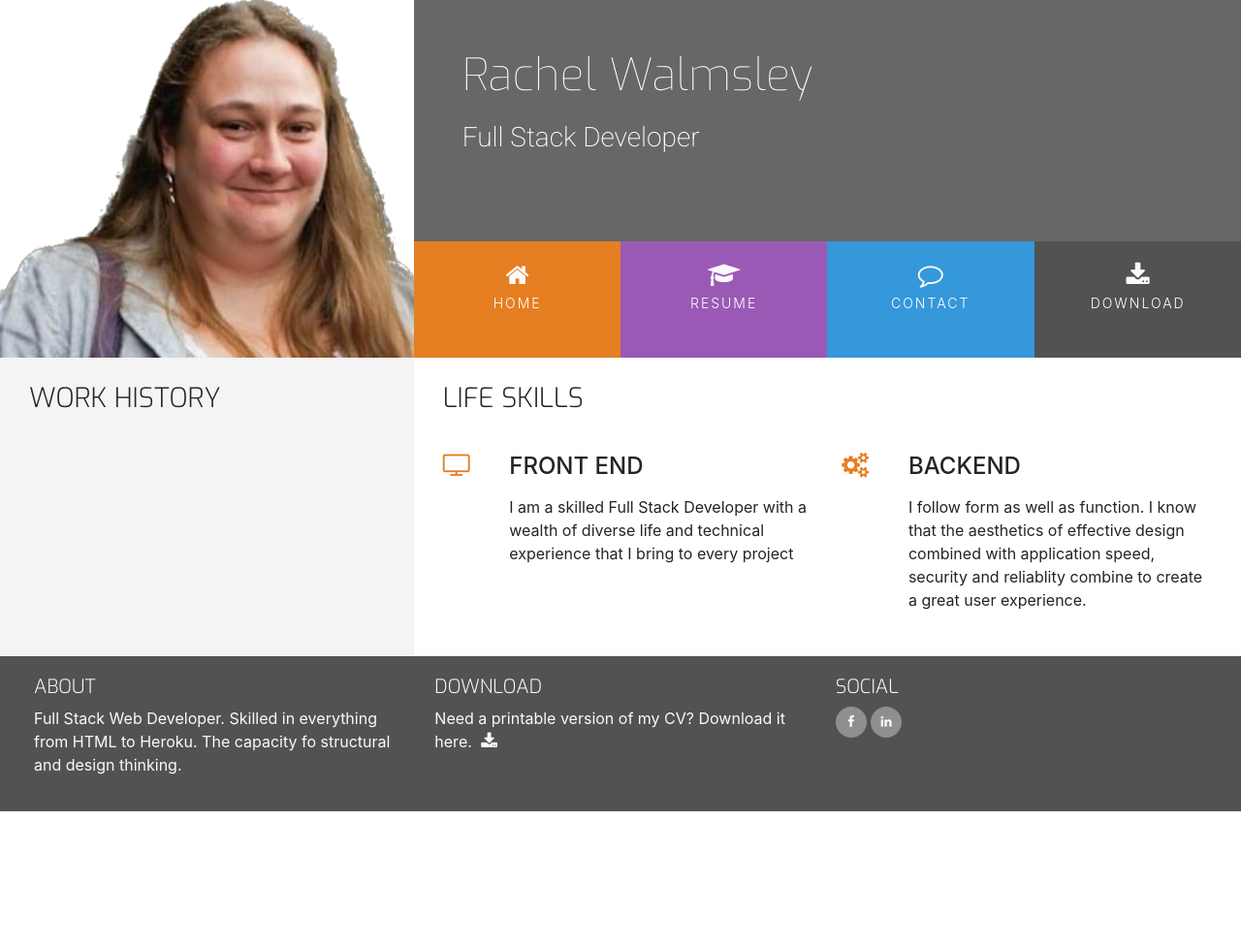
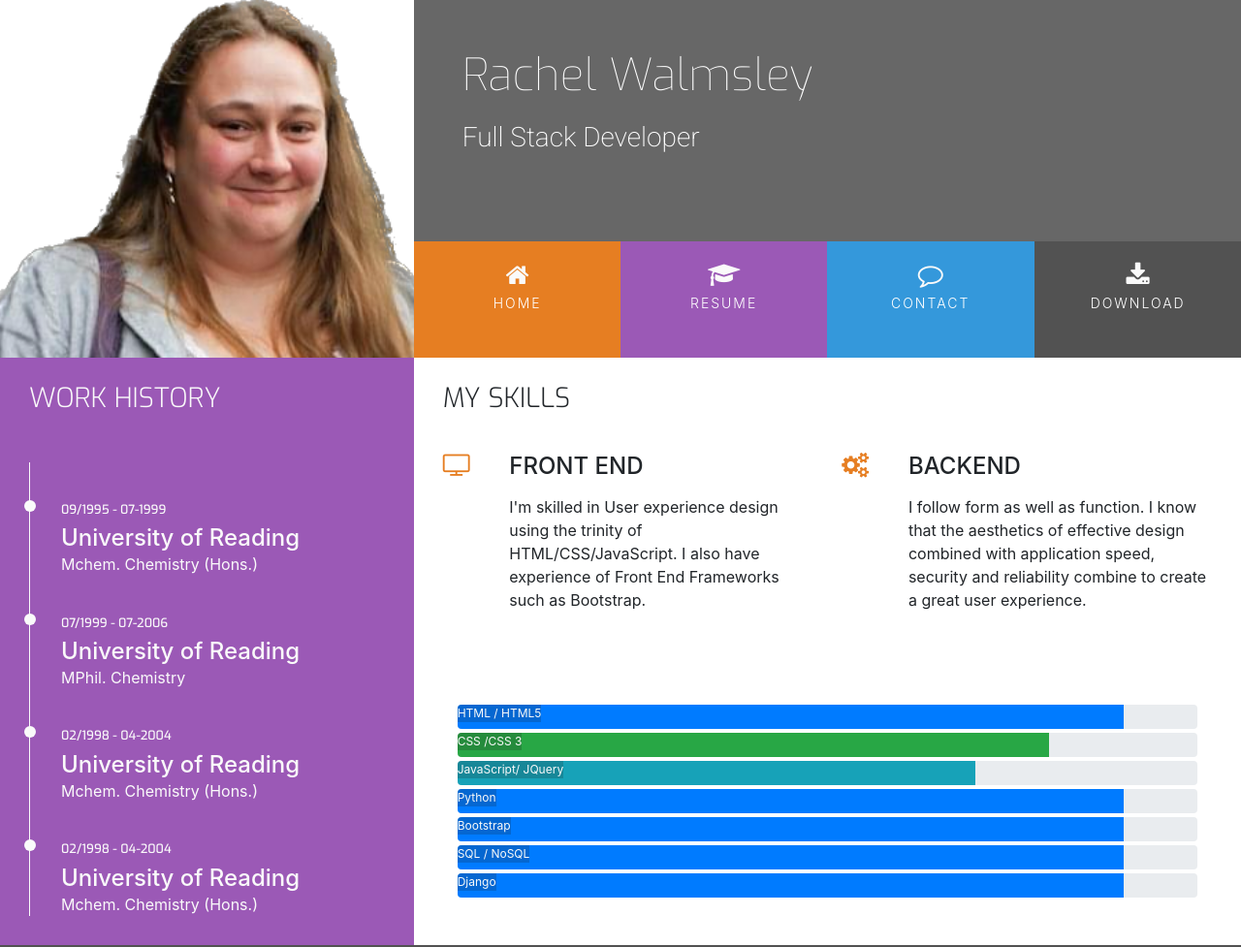
Before and after one commit to RachWalm/Resume-project, a plain HTML site: page resume.html in a window 1280 px wide. Shown: the top 977 px of the page at 97% size. Before the commit the page ends 837 px from the top, so only its background shows below. Drawn offline with nearby package versions, Linux system fonts and the light colour scheme.

Commit message:
Complete resume structure

```diff
--- a/assets/css/style.css
+++ b/assets/css/style.css
@@ -10,13 +10,20 @@
     background-color: #fff;
 }
 
+.bg-color-work-history {
+    background-color: #9b59b6;
+}
+
+.bg-color-contact {
+    background-color: #fff;
+}
+
 .ui-menu-color-home {
     background-color: #e67e22;
 }
 
 .bg-color-personal-info {
     background-color: #f4f4f4;
-    ;
 }
 
 .ui-menu-color-resume {
@@ -64,6 +71,7 @@ h4 {
     float: none;
 }
 
+.history-heading,
 .section-heading {
     font-family: "Exo", sans-serif;
     font-weight: 300;
@@ -260,3 +268,69 @@ footer {
     position: relative;
     width: 60%;
 }
+
+/* ----------------------------------------Skills */
+
+.progress {
+    position: relative;
+    height: 25px;
+    margin-bottom: 4px;
+}
+
+.progress-type {
+    position: absolute;
+    left: 0px;
+    font-weight: 400;
+    padding: 3px 30xp 2px 10px;
+    color: #fafafa;
+    background-color: rgba(25, 25, 25, 0.2);
+}
+
+.progress-section {
+    margin: 40px 20px;
+}
+
+
+/* ----------------------------------------Work History */
+
+.history-heading {
+    color: #fafafa;
+    margin-bottom: 50px;
+}
+
+.timeline-item {
+    padding: 4em 2em 0em 2em;
+    position: relative;
+    color: #fafafa;
+    border-left: 1px solid;
+}
+
+.timeline-item p {
+    padding: 0;
+    margin: 0;
+}
+
+.timeline-item:before {
+    content: attr(data-dates);
+    position: absolute;
+    left: 2.5em;
+    top: 3em;
+    display: block;
+    font-family: "Exo", sans-serif;
+    font-weight: 500;
+    font-size: 0.8em;
+    padding: 0;
+    margin: 0;
+}
+
+.timeline-item:after {
+    width: 12px;
+    height: 12px;
+    display: block;
+    top: 2.4em;
+    position: absolute;
+    left: -6px;
+    border-radius: 12px;
+    content: '';
+    background: #fafafa;
+}
--- a/resume.html
+++ b/resume.html
@@ -57,17 +57,33 @@
     </header>
     <section class="container-fluid">
         <div class="row">
-            <div class="col-md-4 bg-color-personal-info section-column">
+            <div class="col-md-4 bg-color-work-history section-column">
                 <div class="row">
                     <div class="col-12">
-                        <h3 class="section-heading uppercase">Work History</h3>
+                        <h3 class="history-heading uppercase">Work History</h3>
                     </div>
+                </div>
+                <div class="timeline-item" data-dates="09/1995 - 07-1999">
+                    <h4>University of Reading</h4>
+                    <p>Mchem. Chemistry (Hons.)</p>
+                </div>
+                <div class="timeline-item" data-dates="07/1999 - 07-2006">
+                    <h4>University of Reading</h4>
+                    <p>MPhil. Chemistry </p>
+                </div>
+                <div class="timeline-item" data-dates="02/1998 - 04-2004">
+                    <h4>University of Reading</h4>
+                    <p>Mchem. Chemistry (Hons.)</p>
+                </div>
+                <div class="timeline-item" data-dates="02/1998 - 04-2004">
+                    <h4>University of Reading</h4>
+                    <p>Mchem. Chemistry (Hons.)</p>
                 </div>
             </div>
             <div class="col-md-8 bg-color-three-reasons section-column">
                 <div class="row">
                     <div class="col">
-                        <h3 class="section-heading uppercase">Life skills</h3>
+                        <h3 class="section-heading uppercase">My skills</h3>
                     </div>
                 </div>
                 <div class="row">
@@ -78,8 +94,8 @@
                             </div>
                             <div class="col-10">
                                 <h4 class="three-reasons-heading uppercase">Front end</h4>
-                                <p> I am a skilled Full Stack Developer with a wealth of diverse life
-                                    and technical experience that I bring to every project</p>
+                                <p> I'm skilled in User experience design using the trinity of HTML/CSS/JavaScript.
+                                    I also have experience of Front End Frameworks such as Bootstrap.</p>
                             </div>
                         </div>
                     </div>
@@ -90,16 +106,78 @@
                             </div>
                             <div class="col-10">
                                 <h4 class="three-reasons-heading uppercase">Backend</h4>
-                                <p>I follow form as well as function. I know that the aesthetics of effective
-                                    design combined with application speed, security and reliablity combine to
-                                    create a great user experience. </p>
+                                <p>I follow form as well as function. I know that the aesthetics
+                                    of effective design combined with application speed, security
+                                    and reliability combine to create a great user experience.</p>
                             </div>
                         </div>
                     </div>
                 </div>
+                <div class="row progress-section"></div>
+                <div class="col">
+                    <div class="progress">
+                        <div class="progress-bar" role="progressbar" aria-valuenow="90" aria-valuemin="0"
+                            aria-valuemax="100" style="width:90%;">
+                            <span class="sr-only">90% complete</span>
+                        </div>
+                        <span class="progress-type">HTML / HTML5</span>
+                    </div>
+                </div>
+                <div class="col">
+                    <div class="progress">
+                        <div class="progress-bar bg-success" role="progressbar" aria-valuenow="80" aria-valuemin="0"
+                            aria-valuemax="100" style="width:80%;">
+                            <span class="sr-only">80% complete</span>
+                        </div>
+                        <span class="progress-type">CSS /CSS 3</span>
+                    </div>
+                </div>
+                <div class="col">
+                    <div class="progress">
+                        <div class="progress-bar bg-info" role="progressbar" aria-valuenow="70" aria-valuemin="0"
+                            aria-valuemax="100" style="width:70%;">
+                            <span class="sr-only">70% complete</span>
+                        </div>
+                        <span class="progress-type">JavaScript/ JQuery</span>
+                    </div>
+                </div>
+                <div class="col">
+                    <div class="progress">
+                        <div class="progress-bar" role="progressbar" aria-valuenow="90" aria-valuemin="0"
+                            aria-valuemax="100" style="width:90%;">
+                            <span class="sr-only">90% complete</span>
+                        </div>
+                        <span class="progress-type">Python</span>
+                    </div>
+                </div>
+                <div class="col">
+                    <div class="progress">
+                        <div class="progress-bar" role="progressbar" aria-valuenow="90" aria-valuemin="0"
+                            aria-valuemax="100" style="width:90%;">
+                            <span class="sr-only">90% complete</span>
+                        </div>
+                        <span class="progress-type">Bootstrap</span>
+                    </div>
+                </div>
+                <div class="col">
+                    <div class="progress">
+                        <div class="progress-bar" role="progressbar" aria-valuenow="90" aria-valuemin="0"
+                            aria-valuemax="100" style="width:90%;">
+                            <span class="sr-only">90% complete</span>
+                        </div>
+                        <span class="progress-type">SQL / NoSQL</span>
+                    </div>
+                </div>
+                <div class="col">
+                    <div class="progress">
+                        <div class="progress-bar" role="progressbar" aria-valuenow="90" aria-valuemin="0"
+                            aria-valuemax="100" style="width:90%;">
+                            <span class="sr-only">90% complete</span>
+                        </div>
+                        <span class="progress-type">Django</span>
+                    </div>
+                </div>
             </div>
-        </div>
-        </div>
         </div>
     </section>
     <footer class="container-fluid">
```
Also changed, not shown: contact.html (+11 -2 lines).
